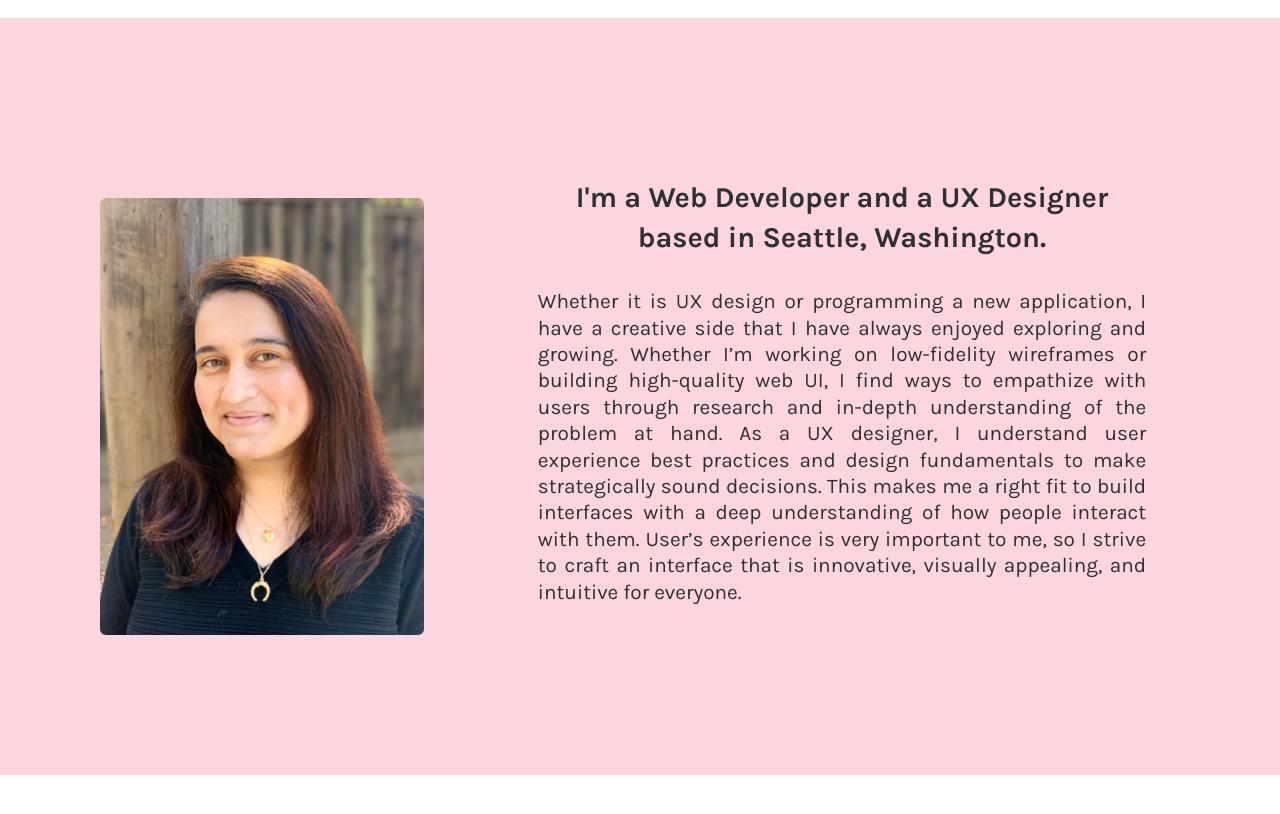
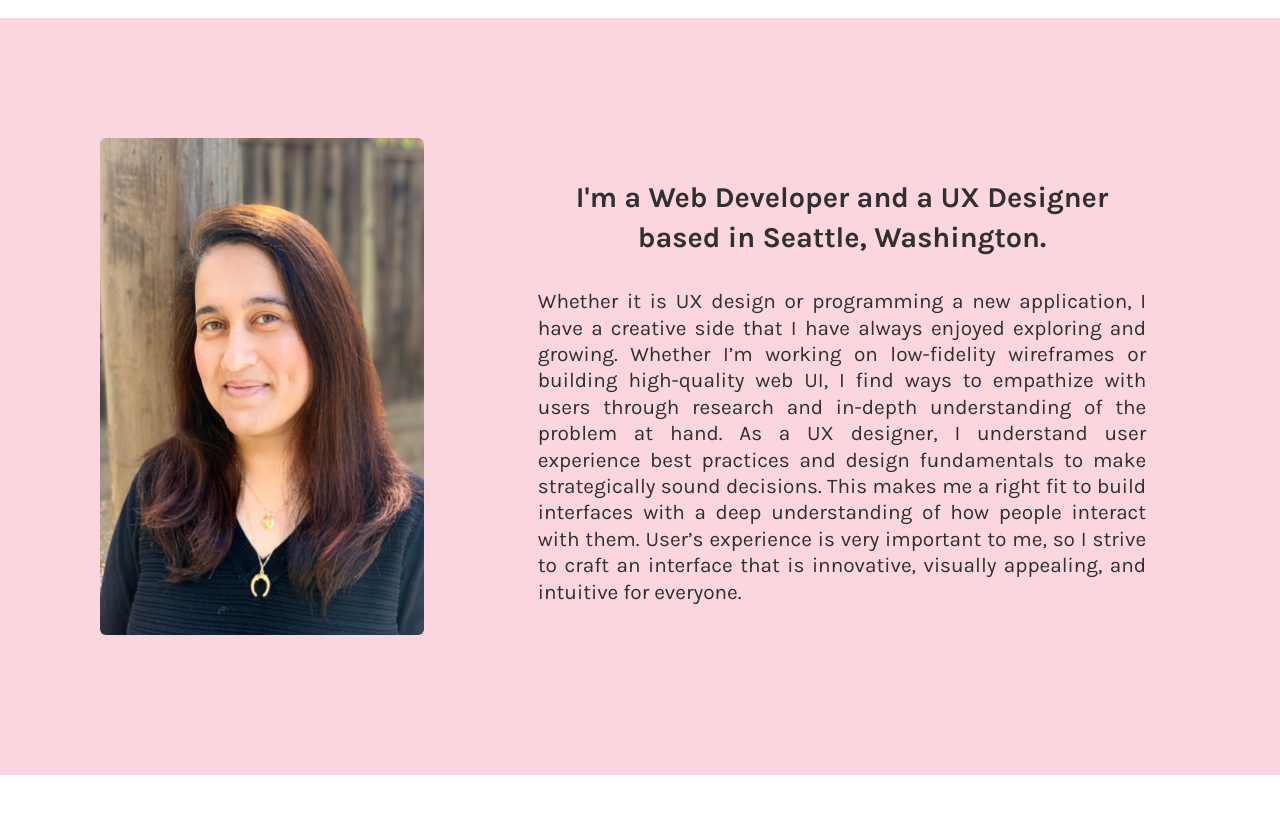
Before and after one commit to manali-decoding/manali-decoding.github.io, a website: page index.html in a window 1280 px wide. Shown: the part 400-1214 px from the top of the page. Drawn offline with Linux system fonts and the light colour scheme; a web font is replaced by a local one.

Commit message:
image margin updates

```diff
--- a/style-new.css
+++ b/style-new.css
@@ -901,6 +901,9 @@ li {
     margin: 0 auto;
   }
 
+  #about__img {
+    margin-top: 0px;
+  }
   h1,
   .category-header {
     padding-top: 100px;
```
